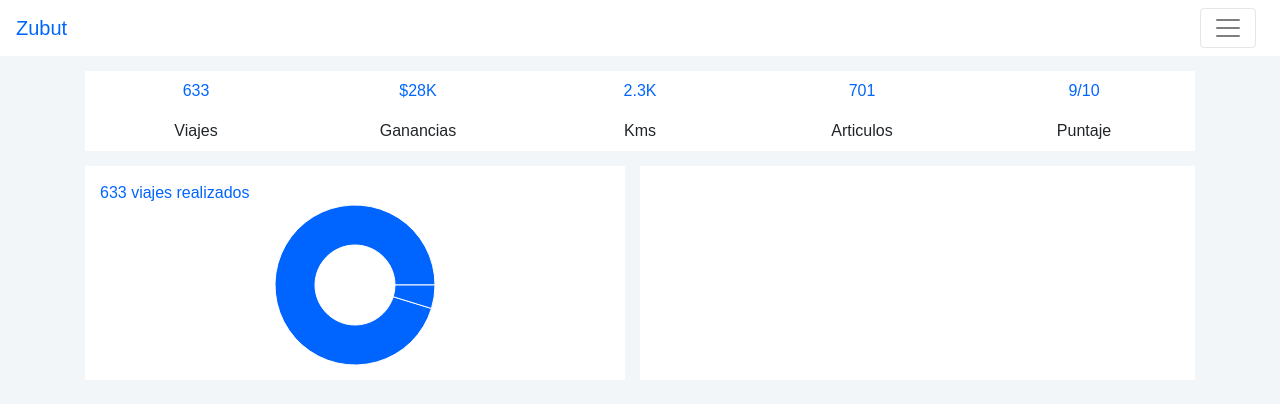
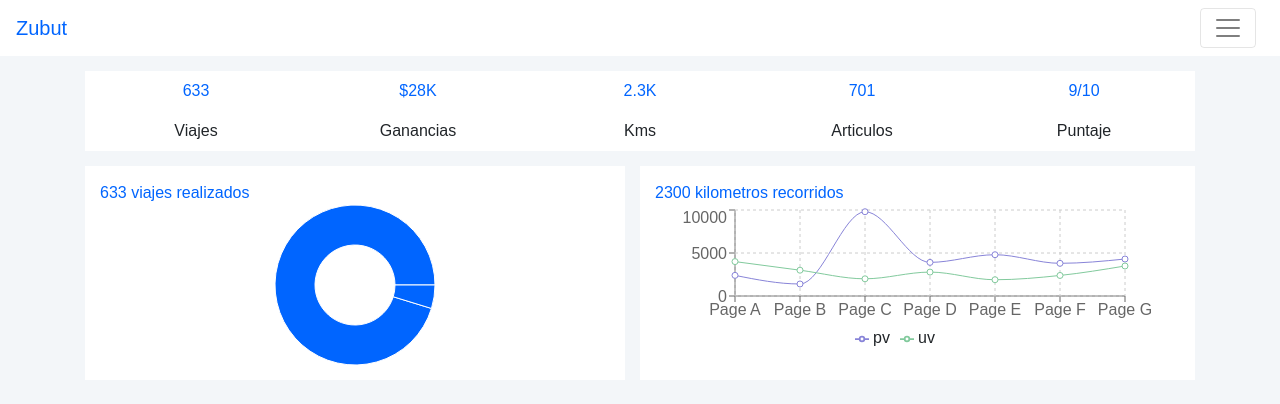
Before and after one commit to Sandalf/react-dashboard, a React (Create React App) app: page / in a window 1280 px wide. Shown: the top 404 px of the page. Built offline with nearby package versions, Linux system fonts and the light colour scheme; what webfontloader would draw is missing.

Commit message:
Added distances chart

```diff
--- a/src/App.js
+++ b/src/App.js
@@ -1,9 +1,19 @@
 import React, { Component } from 'react';
 import { Col, Collapse, Container, Nav, Navbar, NavbarToggler, NavbarBrand, NavItem, NavLink, Row } from 'reactstrap';
-import { PieChart, Pie, Tooltip } from 'recharts';
+import { CartesianGrid, Legend, Line, LineChart, PieChart, Pie, Tooltip, XAxis, YAxis } from 'recharts';
 import './App.css';
 
 const data02 = [{ name: 'Completados', value: 603 }, { name: 'Cancelados', value: 30 }];
+
+const distanciasData = [
+  { name: 'Page A', uv: 4000, pv: 2400, amt: 2400 },
+  { name: 'Page B', uv: 3000, pv: 1398, amt: 2210 },
+  { name: 'Page C', uv: 2000, pv: 9800, amt: 2290 },
+  { name: 'Page D', uv: 2780, pv: 3908, amt: 2000 },
+  { name: 'Page E', uv: 1890, pv: 4800, amt: 2181 },
+  { name: 'Page F', uv: 2390, pv: 3800, amt: 2500 },
+  { name: 'Page G', uv: 3490, pv: 4300, amt: 2100 },
+];
 
 class App extends Component {
   state = {
@@ -84,8 +94,23 @@ class App extends Component {
 
             {/* Distancias */}
             <Col xs="12" md="6" className="section distancias">
-              <div></div>
+              <div>
+                <span className="cifra">2300 kilometros recorridos</span>
+                <div>
+                  <LineChart width={500} height={150} data={distanciasData}
+                    margin={{ top: 5, right: 30, left: 20, bottom: 5 }}>
+                    <XAxis dataKey="name" />
+                    <YAxis />
+                    <CartesianGrid strokeDasharray="3 3" />
+                    <Tooltip />
+                    <Legend />
+                    <Line type="monotone" dataKey="pv" stroke="#8884d8" activeDot={{ r: 8 }} />
+                    <Line type="monotone" dataKey="uv" stroke="#82ca9d" />
+                  </LineChart>
+                </div>
+              </div>
             </Col>
+
           </Row>
         </Container>
       </div>
```
